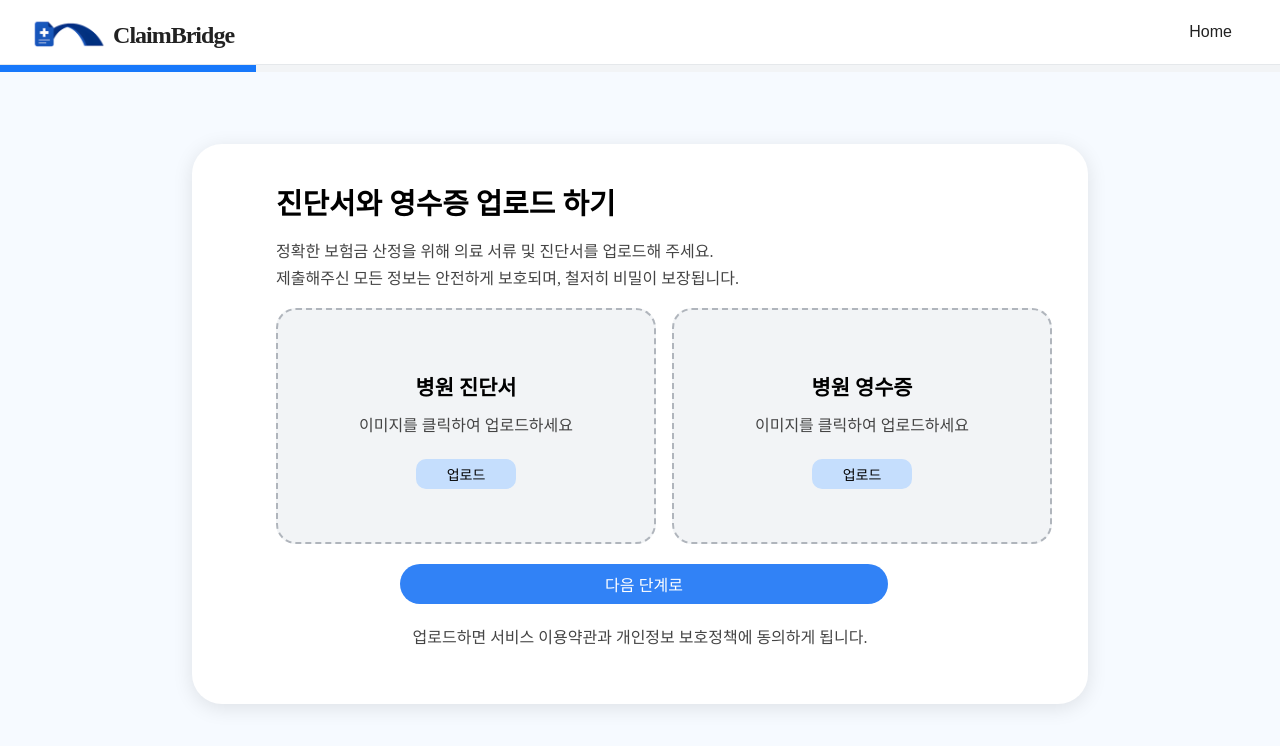
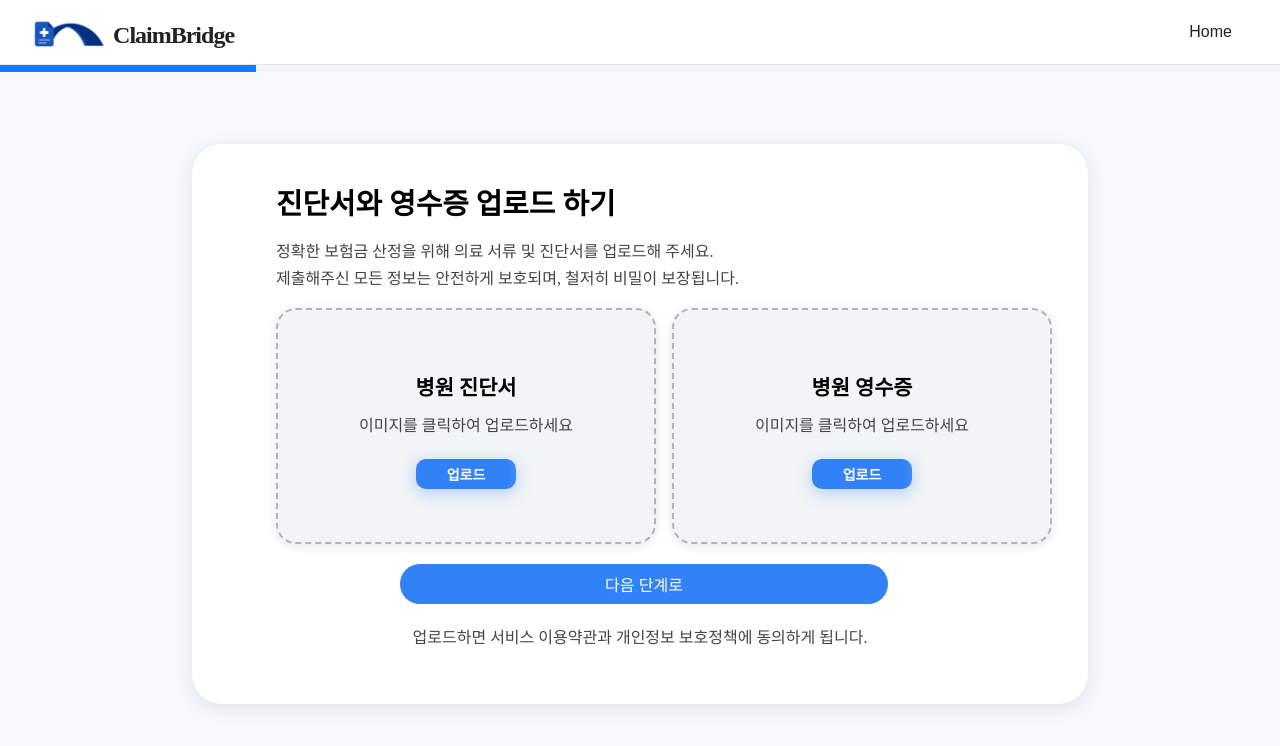
Before and after one commit to 2025-Summer-Bootcamp-Team-H/frontend, a React (Vite) app: page /Upload in a window 1280 px wide. Shown: the top 746 px of the page. Built offline with nearby package versions, Linux system fonts and the light colour scheme; no server answers.

Commit message:
Design: 온보딩 progress bar 디자인 수정

```diff
--- a/src/components/Navbar.jsx
+++ b/src/components/Navbar.jsx
@@ -81,6 +81,23 @@ const StartButton = styled.button`
 function Navbar({ type = 'default' }) {
   const navigate = useNavigate()
 
+  const handleStartClick = () => {
+    // 현재 페이지가 Onboarding인지 확인
+    if (
+      window.location.pathname === '/onboarding' ||
+      window.location.pathname === '/'
+    ) {
+      // 페이지 맨 아래로 완전히 스크롤
+      window.scrollTo({
+        top: document.body.scrollHeight,
+        behavior: 'smooth',
+      })
+    } else {
+      // 다른 페이지에서는 Onboarding으로 이동
+      navigate('/onboarding')
+    }
+  }
+
   let menuItems = []
   if (type === 'default') {
     menuItems = [
@@ -132,7 +149,9 @@ function Navbar({ type = 'default' }) {
       </LogoBox>
       <Nav>
         {menuItems}
-        {type === 'user-logged-out' && <StartButton>Start</StartButton>}
+        {type === 'user-logged-out' && (
+          <StartButton onClick={handleStartClick}>Start</StartButton>
+        )}
       </Nav>
     </HeaderWrapper>
   )
--- a/src/pages/Upload.jsx
+++ b/src/pages/Upload.jsx
@@ -34,6 +34,42 @@ const Box = styled.div`
   position: relative;
   overflow: hidden;
   padding: 1rem;
+  cursor: pointer;
+  transition: all 0.3s ease;
+  box-shadow: 0 2px 10px rgba(0, 0, 0, 0.1);
+
+  &:hover {
+    border-color: #3b82f6;
+    background-color: #f8fafc;
+    transform: translateY(-3px);
+    box-shadow: 0 8px 25px rgba(59, 130, 246, 0.15);
+  }
+
+  &:active {
+    transform: translateY(-1px);
+    box-shadow: 0 4px 15px rgba(59, 130, 246, 0.1);
+  }
+
+  &::before {
+    content: '';
+    position: absolute;
+    top: 0;
+    left: 0;
+    right: 0;
+    bottom: 0;
+    background: linear-gradient(
+      135deg,
+      rgba(59, 130, 246, 0.05),
+      rgba(29, 78, 216, 0.05)
+    );
+    opacity: 0;
+    transition: opacity 0.3s ease;
+    pointer-events: none;
+  }
+
+  &:hover::before {
+    opacity: 1;
+  }
 `
 
 const UploadedImage = styled.img`
@@ -50,17 +86,80 @@ const FileInput = styled.input`
 const Button = styled.button`
   width: clamp(80px, 20vw, 100px);
   height: clamp(28px, 6vw, 30px);
-  background-color: #c5defd;
-  color: #000000;
+  background: #3182f6;
+  color: #ffffff;
   border-radius: 10px;
   border: none;
   cursor: pointer;
   font-family: 'Public Sans';
   font-size: clamp(0.75rem, 2vw, 0.875rem);
+  font-weight: 600;
+  position: relative;
+  overflow: hidden;
+  transition: all 0.3s ease;
+  box-shadow: 0 4px 15px rgba(59, 130, 246, 0.3);
+  animation: pulse 2s infinite;
+
+  &:hover {
+    background: #2563eb;
+    transform: translateY(-2px) scale(1.05);
+    box-shadow: 0 8px 25px rgba(59, 130, 246, 0.4);
+    animation: none;
+  }
+
+  &:active {
+    transform: translateY(0) scale(0.98);
+    box-shadow: 0 2px 10px rgba(59, 130, 246, 0.3);
+  }
 
   &:disabled {
     opacity: 0.6;
     cursor: not-allowed;
+    animation: none;
+    transform: none;
+    box-shadow: 0 2px 8px rgba(59, 130, 246, 0.2);
+  }
+
+  &::before {
+    content: '';
+    position: absolute;
+    top: 0;
+    left: -100%;
+    width: 100%;
+    height: 100%;
+    background: linear-gradient(
+      90deg,
+      transparent,
+      rgba(255, 255, 255, 0.4),
+      transparent
+    );
+    animation: shimmer 2s infinite;
+    transition: opacity 0.3s ease;
+  }
+
+  &:hover::before {
+    opacity: 0;
+  }
+
+  @keyframes pulse {
+    0% {
+      box-shadow: 0 4px 15px rgba(59, 130, 246, 0.3);
+    }
+    50% {
+      box-shadow: 0 4px 20px rgba(59, 130, 246, 0.5);
+    }
+    100% {
+      box-shadow: 0 4px 15px rgba(59, 130, 246, 0.3);
+    }
+  }
+
+  @keyframes shimmer {
+    0% {
+      left: -100%;
+    }
+    100% {
+      left: 100%;
+    }
   }
 `
 
@@ -71,6 +170,11 @@ const Title = styled.h2`
   color: #000000;
   margin: 0.5rem 0;
   text-align: center;
+  transition: color 0.3s ease;
+
+  ${Box}:hover & {
+    color: #3b82f6;
+  }
 `
 
 const TitleH1 = styled.h1`
@@ -90,9 +194,14 @@ const Info = styled.p`
   font-family: 'Public Sans';
   margin: 0 0 1rem 0;
   text-align: center;
+  transition: color 0.3s ease;
 
   @media (max-width: 768px) {
     margin: 0 0 0.5rem 0;
+  }
+
+  ${Box}:hover & {
+    color: #3b82f6;
   }
 `
 
```
Also changed, not shown: src/pages/Onboarding.jsx (+203 -97 lines).
